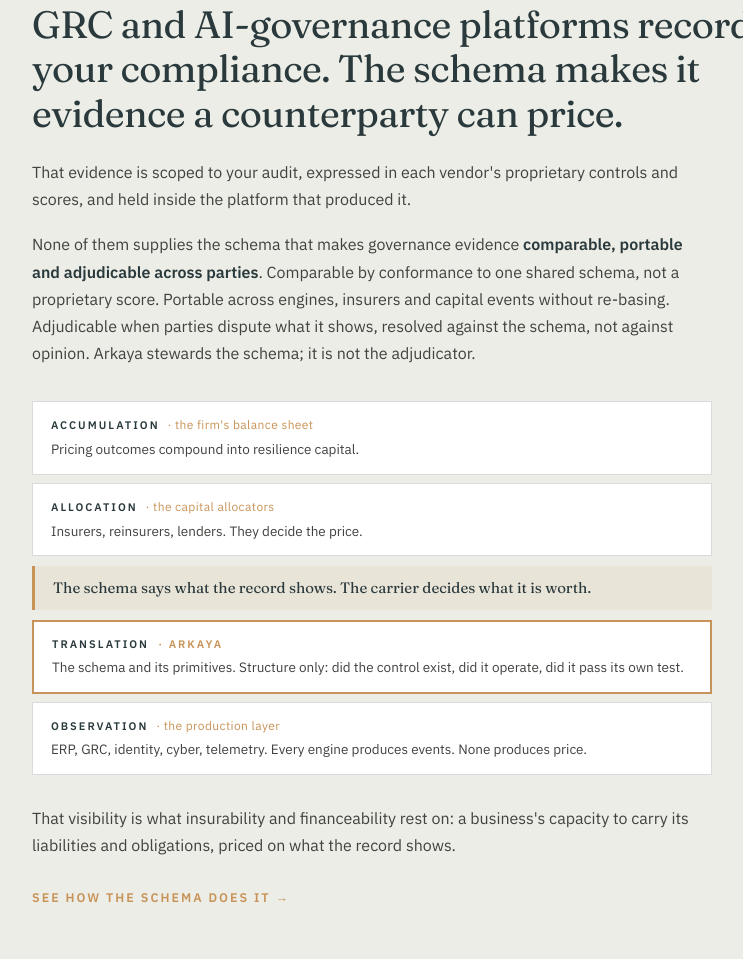
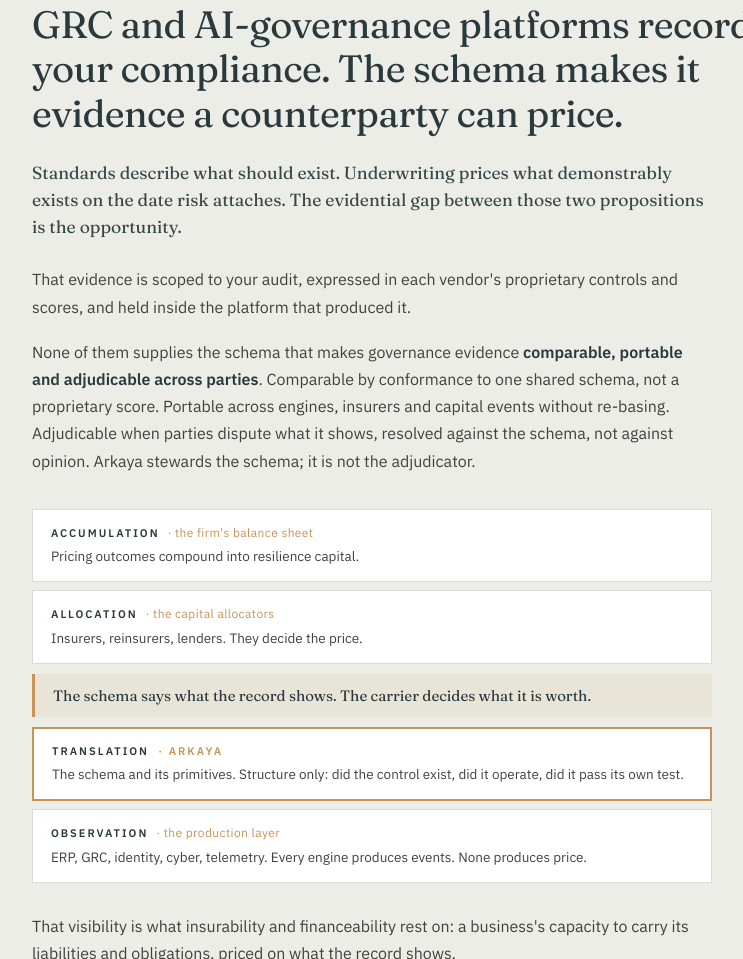
Before and after one commit to djm-jpg/Arkaya-site, a plain HTML site: page index.html in a window 1280 px wide. Shown: the part 930-1889 px from the top of the page, without its empty margins (236-979 px from the left). Drawn offline with Linux system fonts and the light colour scheme.

Commit message:
Add files via upload

```diff
--- a/index.html
+++ b/index.html
@@ -938,6 +938,7 @@
   <div class="container-narrow">
     <div style="font-family:'IBM Plex Sans',sans-serif; font-size:11px; letter-spacing:3px; text-transform:uppercase; color:var(--bronze,#C89358); font-weight:600; margin-bottom:18px;">The difference</div>
     <h2 style="font-family:'Fraunces',serif; font-weight:400; font-size:clamp(26px,3.6vw,38px); line-height:1.18; letter-spacing:-0.015em; color:var(--deep-teal,#2A393C); margin:0 0 22px;">GRC and AI-governance platforms record your compliance. The schema makes it evidence a counterparty can price.</h2>
+    <p style="font-family:'Fraunces',serif; font-size:17.5px; line-height:1.55; color:var(--slate-teal,#364748); margin:0 0 26px; max-width:680px;">Standards describe what should exist. Underwriting prices what demonstrably exists on the date risk attaches. The evidential gap between those two propositions is the opportunity.</p>
     <p style="font-family:'IBM Plex Sans',sans-serif; font-size:16px; line-height:1.7; color:var(--charcoal,#41413F); margin:0 0 18px; max-width:680px;">That evidence is scoped to your audit, expressed in each vendor's proprietary controls and scores, and held inside the platform that produced it.</p>
     <p style="font-family:'IBM Plex Sans',sans-serif; font-size:16px; line-height:1.7; color:var(--charcoal,#41413F); margin:0 0 24px; max-width:680px;">None of them supplies the schema that makes governance evidence <strong style="color:var(--deep-teal,#2A393C);">comparable, portable and adjudicable across parties</strong>. Comparable by conformance to one shared schema, not a proprietary score. Portable across engines, insurers and capital events without re-basing. Adjudicable when parties dispute what it shows, resolved against the schema, not against opinion. Arkaya stewards the schema; it is not the adjudicator.</p>
     <div style="max-width:680px; margin:34px 0 30px;" aria-label="The four-layer stack. Arkaya occupies Translation only.">
```
